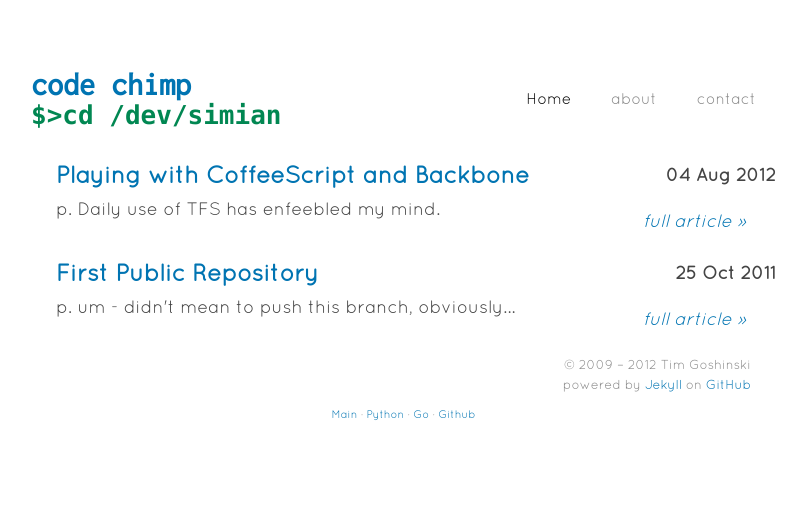
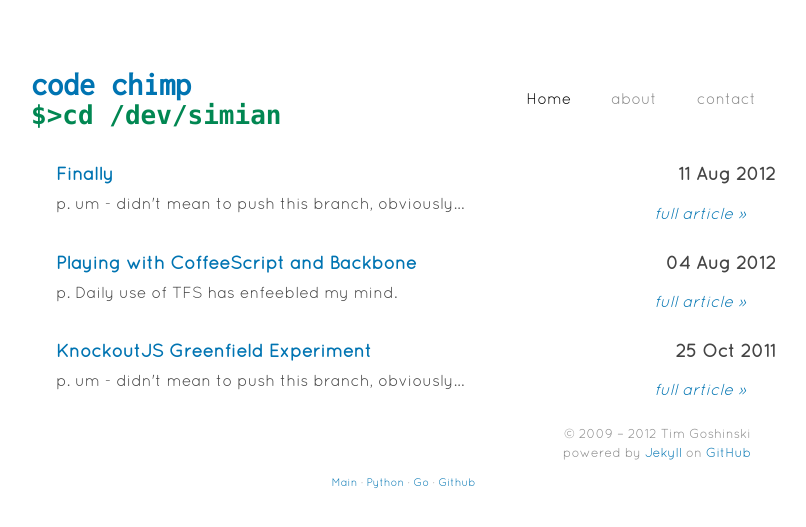
Before and after one commit to code-chimp/code-chimp.github.com, a Jekyll site: the page built from index.html, in a window 1280 px wide. Shown: the top 527 px of the page, without its empty margins (224-1030 px from the left). Built offline with Jekyll 4.4.1, drawn with Linux system fonts in a browser that asks for light colours; nearby versions of some CDN libraries.

```diff
--- a/_config.yml
+++ b/_config.yml
@@ -1,3 +1,3 @@
 auto: true
 pygments: true
-exclude: [_drafts, sass, coffee, node_modules]
+exclude: [_drafts, sass, coffee, node_modules, Cakefile, package.json]
--- a/_layouts/default.html
+++ b/_layouts/default.html
@@ -7,7 +7,7 @@
   <meta charset="utf-8">
   <meta http-equiv="X-UA-Compatible" content="IE=edge,chrome=1">
   <title>{{ page.title }} :: code-chimp</title>
-  <meta name="description" content="code-chimp is just my little place to note random ephemera that interests me">
+  <meta name="description" content="{% if page.description %}{{page.description}}{% else %}code-chimp is just my little place to note random ephemera that interests me{% endif %}">
   <meta name="keywords" content="linux,.net,c#,mono,vb.net,aspx,asp.net,tutorials,how-to,python,gis,ruby,windows,ubuntu">
   <meta name="author" content="Tim Goshinski">
   <meta name="viewport" content="width=device-width">
@@ -42,7 +42,7 @@
   </section>
 
   <footer role="contentinfo" class="clearfix">
-    &#169; 2009 &#8211; {{ site.time | date: '%Y' }}  Tim Goshinski<br />
+    &#169; 2009 &#8211; {{ site.time|date: '%Y' }}  Tim Goshinski<br />
     powered by <a href="https://github.com/mojombo/jekyll">Jekyll</a> on <a href="https://github.com/">GitHub</a>
 
     <div id="altSites" title="alternate versions of my website">
--- a/_posts/2011-10-25-first-public-repository.textile
+++ /dev/null
@@ -1,8 +0,0 @@
----
-layout: post
-title: First Public Repository
----
-
-p. um - didn't mean to push this branch, obviously
-
-h2. oops
--- /dev/null
+++ b/_posts/2011-10-25-knockoutjs-greenfield-experiment.textile
@@ -0,0 +1,10 @@
+---
+layout: post
+title: KnockoutJS Greenfield Experiment
+project_title: Greenfield KnockoutJS Template
+project_url: https://github.com/code-chimp/greenfield-knockoutjs-template
+---
+
+p. um - didn't mean to push this branch, obviously
+
+h2. oops
--- a/_posts/2012-08-04-playing-with-coffeescript-and-backbone.textile
+++ b/_posts/2012-08-04-playing-with-coffeescript-and-backbone.textile
@@ -1,6 +1,8 @@
 ---
 layout: post
 title: Playing with CoffeeScript and Backbone
+project_title: GreenBack Express
+project_url: https://github.com/code-chimp/greenback-express
 ---
 
 p. Daily use of TFS has enfeebled my mind.
--- /dev/null
+++ b/_posts/2012-08-11-finally.textile
@@ -0,0 +1,10 @@
+---
+layout: post
+title: Finally
+project_title: Repository Front Page
+project_url: https://github.com/code-chimp/code-chimp.github.com
+---
+
+p. um - didn't mean to push this branch, obviously
+
+h2. oops
--- a/index.html
+++ b/index.html
@@ -4,9 +4,9 @@ title: Repository
 ---
 {% for post in site.posts %}
 <article class="post">
-  <header>
+  <header class="clearfix">
     <h1><a href="{{ post.url }}">{{ post.title }}</a></h1>
-    <time datetime="2011-06-19">{{ post.date|date_to_string }}</time>
+    <time datetime="{{ post.date|date: "%Y-%m-%d" }}">{{ post.date|date_to_string }}</time>
   </header>
   <section class="content">
     {{ post.content|truncatewords:10 }}
```
Also changed, not shown: _layouts/post.html (+6 -3 lines), sass/main.scss (+43 -33 lines), README.md (added), css/main.css.
